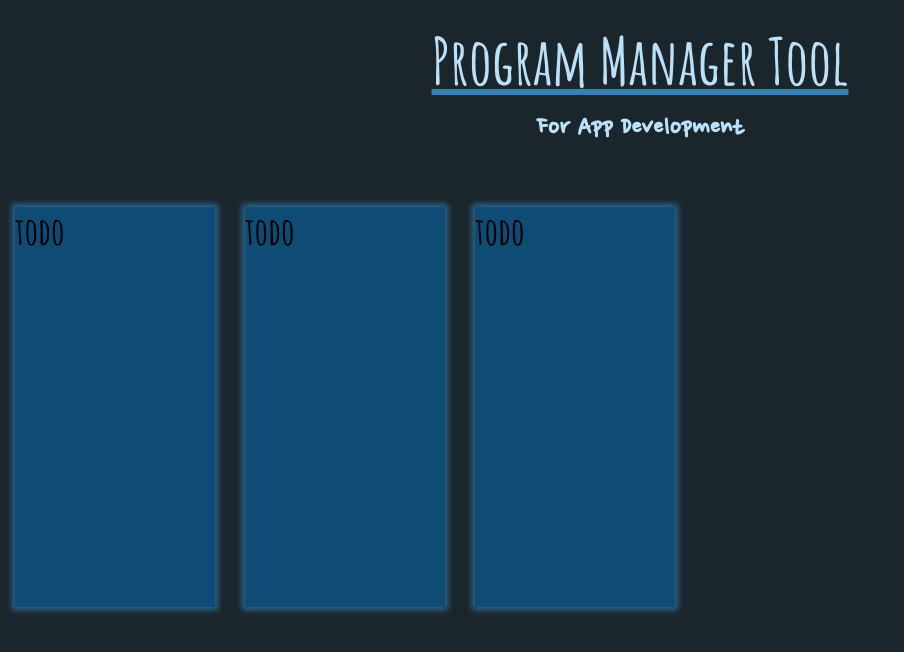
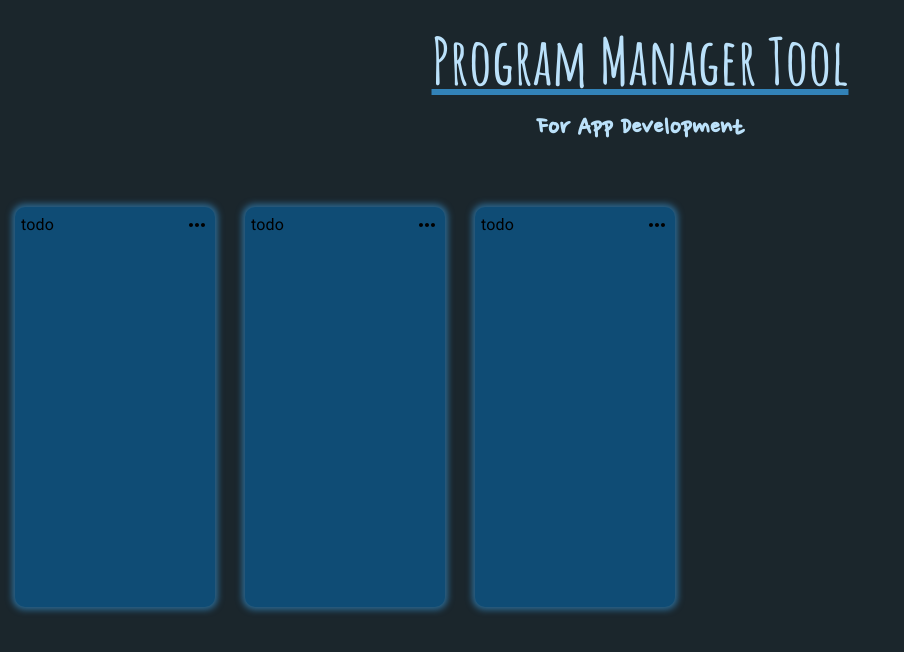
Before and after one commit to ChrisCano66/PMT-DevApp, a React (Create React App) app: page / in a window 1280 px wide. Shown: the top 652 px of the page, without its empty margins (0-904 px from the left). Built offline with nearby package versions, Linux system fonts and the light colour scheme.

Commit message:
list component

```diff
--- a/src/App.js
+++ b/src/App.js
@@ -4,6 +4,7 @@ import MainContent from './components/MainContent';
 
 function App() {
   return (
+    // L'application avec son titre principale et son contenu
     <div className="App">
       <Title/>
       <MainContent/>
--- a/src/components/List/ListCard.js
+++ b/src/components/List/ListCard.js
@@ -3,6 +3,7 @@ import ListCardTitle from './ListCardTitle';
 
 function ListCard() {
     return (
+        // une liste avec un titre et ses items
         <div className="list-card">
             <div>
                 <ListCardTitle/>
--- a/src/components/List/ListCardTitle.js
+++ b/src/components/List/ListCardTitle.js
@@ -1,5 +1,6 @@
 import React, { useState }  from 'react';
-import { InputBase } from '@material-ui/core';
+import { Typography, InputBase } from '@material-ui/core';
+import MoreHorizIcon from '@material-ui/icons/MoreHoriz';
 
 function ListCardTitle() {
 
@@ -14,12 +15,25 @@ function ListCardTitle() {
              * s'il est ouvert on met l'inputText
              * sinon, on affiche simplement le titre */}
             {openTitle ? (
-                <div className="list-title-input">
-                    <InputBase value="Todo"/>
+                // ce qui s'affiche lorsque l'on veut éditer
+                <div className="typo-input">
+                    <InputBase
+                        value="Todo"
+                        fullWidth
+                        inputProps ={{
+                            className:"list-title-input"
+                        }}
+                        onBlur={() => setOpenTitle(!openTitle)}
+                    />
                 </div>
             ) : (
-                <div className="list-title-standing">
-                    <h3 onClick={() => setOpenTitle(!openTitle)}>todo</h3>
+                // ce qui s'affiche en temps normal (juste le titre)
+                <div className="typo-title">
+                    <Typography
+                        onClick={() => setOpenTitle(!openTitle)}
+                        className="list-title-standing"
+                    >todo</Typography>
+                    <MoreHorizIcon />
                 </div>
             )}
 
--- a/src/components/MainContent.js
+++ b/src/components/MainContent.js
@@ -3,6 +3,7 @@ import ListCard from './List/ListCard';
 
 function MainContent() {
     return (
+        // partie principale de l'application (contient, dynamiquement, l'ensemble des listes)
         <div className="main-content">
             <ListCard/>
             <ListCard/>
--- a/src/styles/App.css
+++ b/src/styles/App.css
@@ -50,8 +50,35 @@
   height: 400px;
   margin: 0 15px;
   background-color: #0f4c75;
+  border-radius: 10px;
   -webkit-box-shadow: 0px 0px 6px 3px #3282b8b3;
           box-shadow: 0px 0px 6px 3px #3282b8b3;
+}
+
+.list-title .typo-title {
+  display: -webkit-box;
+  display: -ms-flexbox;
+  display: flex;
+  padding: 6px;
+}
+
+.list-title .typo-title .list-title-standing {
+  -webkit-box-flex: 1;
+      -ms-flex-positive: 1;
+          flex-grow: 1;
+}
+
+.list-title .typo-input {
+  padding: 0 6px;
+}
+
+.list-title .typo-input .list-title-input {
+  padding: 6px;
+  border-radius: 15px;
+}
+
+.list-title .typo-input .list-title-input:focus {
+  background-color: #bbe1fa;
 }
 
 * {
--- a/src/styles/_listcard.scss
+++ b/src/styles/_listcard.scss
@@ -5,5 +5,6 @@
     margin: 0 15px;
 
     background-color: $color2;
+    border-radius: 10px;
     box-shadow: 0px 0px 6px 3px $shadow;
 }
--- a/src/styles/_listcardtitle.scss
+++ b/src/styles/_listcardtitle.scss
@@ -1,10 +1,23 @@
 .list-title {
 
-    .list-title-standing {
-
+    .typo-title {
+        display: flex;
+        padding: 6px;
+        .list-title-standing {
+            flex-grow: 1;
+        }
     }
 
-    .list-title-input {
+    .typo-input {
+        padding: 0 6px;
+        .list-title-input {
+            padding: 6px;
+            border-radius: 15px;
+            &:focus {
+                background-color: $color4;
+            }
+        }
+    }
 
-    }
+
 }
```
Also changed, not shown: 1 other file (tests, documents, lock files or other folders).
